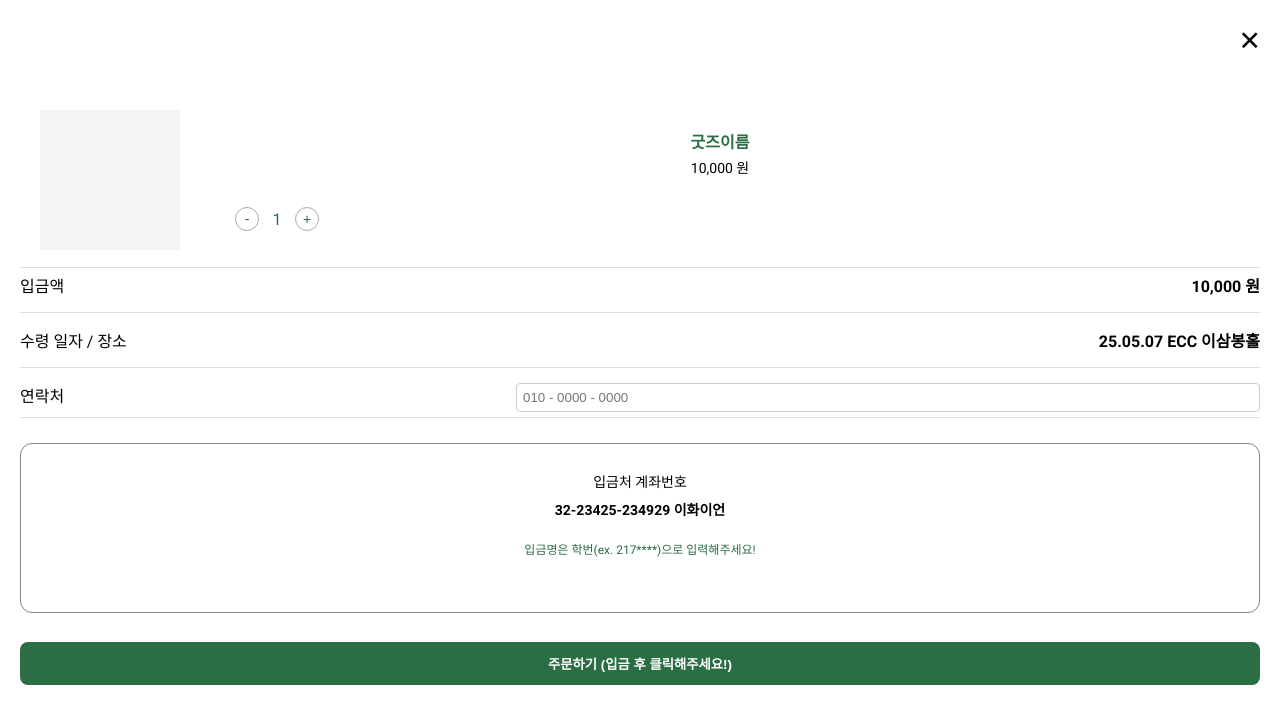
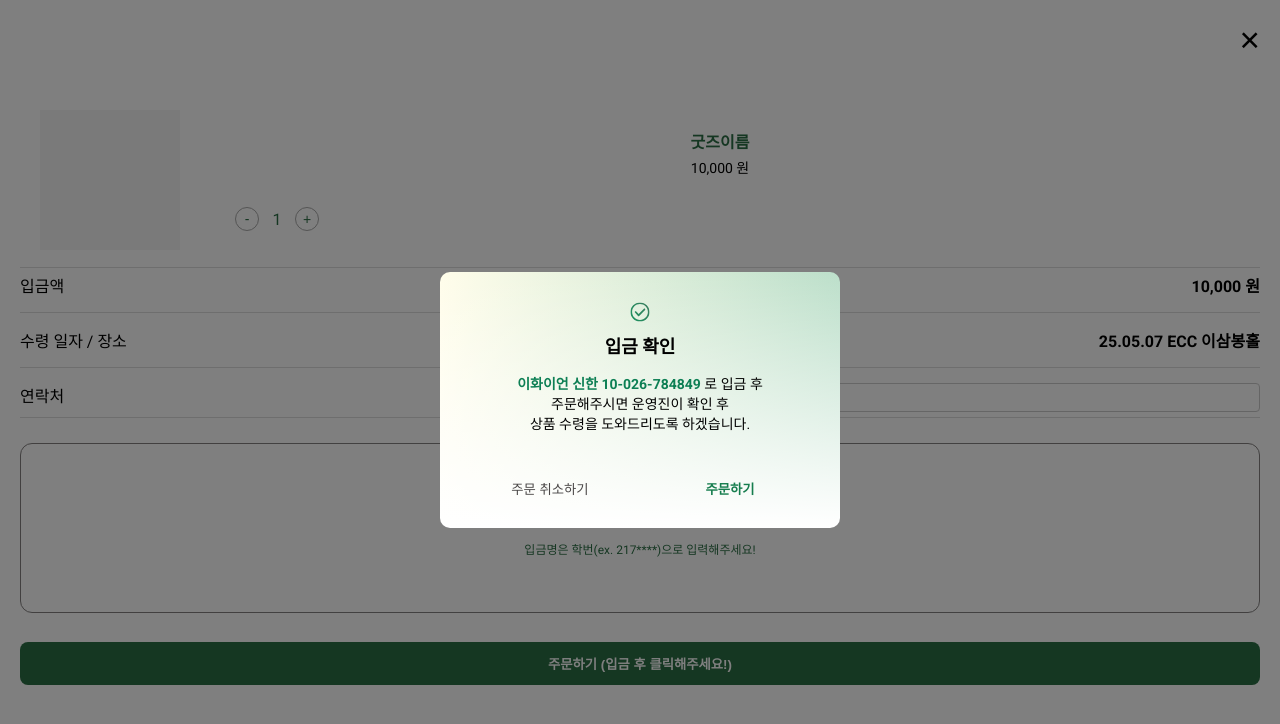
Before and after one commit to his0si/md-site, a React (Vite) app in the folder frontend/: page /order-page in a window 1280 px wide. Both pictures are taken after a click on the button "주문하기 (입금 후 클릭해주세요!)". Shown: the top 724 px of the page. Built offline with nearby package versions, Linux system fonts and the light colour scheme.

Commit message:
Feat: 주문하기 페이지 모달 구현 및 페이징 처리

```diff
--- /dev/null
+++ b/frontend/src/pages/order/OrderModal.jsx
@@ -0,0 +1,78 @@
+import React from "react";
+import Modal from "../../components/Modal";
+import { useNavigate } from "react-router-dom";
+import styled from "styled-components";
+import CheckIcon from "../../assets/CheckIcon.svg"
+
+const ModalInfo = styled.div`
+  padding: 0px 0px;
+  height: 70%;
+  text-align: center;
+  justify-content: center;
+  display: flex;
+  flex-direction: column;
+  gap: 15px;
+`;
+
+const TitleContainer = styled.div`
+  font-weight: 700;
+  font-size: 18px;
+  display: flex;
+  flex-direction: column;
+  justity-content: center;
+  align-items: center;
+  gap: 10px;
+`;
+
+const MessageContainer = styled.div`
+  font-size: 14px;
+`;
+
+const FontLight = styled.div`
+  font-weight: 200px;
+  color: rgb(74, 71, 71);
+`;
+
+const GreenFont = styled.strong`
+color: #0D7F54;
+font-weight: 700;
+`;
+
+const CheckIconContainer = styled.img`
+width: 20px;
+height: 20px;
+`
+
+const OrderModal = ({ modalOpen, setIsModalOpen }) => {
+  const bankingNumber = "신한 10-026-784849";
+  const navigate = useNavigate();
+  const moveButtonHandler = () => {
+    // 주문 api 호출
+    navigate("/order-complete");
+  };
+  return (
+    <div>
+      <Modal
+        isOpen={modalOpen}
+        moveButtonHandler={moveButtonHandler}
+        moveButton={<strong>주문하기</strong>}
+        closeButton={<FontLight>주문 취소하기</FontLight>}
+        onClose={() => setIsModalOpen(false)}
+      >
+        <ModalInfo>
+          <TitleContainer>
+            <CheckIconContainer src={CheckIcon} alt="check-icon"/>
+            입금 확인
+            </TitleContainer>
+          <MessageContainer>
+            <GreenFont>이화이언 {bankingNumber}</GreenFont> 로 입금 후<br />{" "}
+            주문해주시면 운영진이 확인 후<br />
+            상품 수령을 도와드리도록 하겠습니다.
+          </MessageContainer>
+        </ModalInfo>
+      </Modal>
+    </div>
+  );
+};
+
+export default OrderModal;
--- a/frontend/src/pages/order/OrderPage.jsx
+++ b/frontend/src/pages/order/OrderPage.jsx
@@ -2,6 +2,7 @@ import React from "react";
 import { useLocation } from "react-router-dom";
 import styled from "styled-components";
 import { useState } from "react";
+import OrderModal from "./OrderModal";
 
 const Wrapper = styled.div`
   padding: 20px;
@@ -144,6 +145,7 @@ const OrderBtn = styled.button`
 const OrderPage = () => {
   const location = useLocation();
   const state = location.state || {};
+  const [isModalOpen, setIsModalOpen] = useState(false);
 
   const fallbackItem = {
     id: 0,
@@ -226,19 +228,19 @@ const OrderPage = () => {
       </Summary>
 
       <Divider />
-
+      <OrderModal modalOpen={isModalOpen} setIsModalOpen={setIsModalOpen}></OrderModal>
       <Footer>
         <AccountCard>
           <AccountBox>
             입금처 계좌번호
             <br />
-            <strong>32-23425-234929 이화이언</strong>
+            <strong>신한 100-026-784849 이화이언</strong>
           </AccountBox>
           <DepositNote>
             입금명은 학번(ex. 217****)으로 입력해주세요!
           </DepositNote>
         </AccountCard>
-        <OrderBtn>주문하기 (입금 후 클릭해주세요!)</OrderBtn>
+        <OrderBtn onClick={()=>{setIsModalOpen(true)}}>주문하기 (입금 후 클릭해주세요!)</OrderBtn>
       </Footer>
     </Wrapper>
   );
```
Also changed, not shown: frontend/src/assets/CheckIcon.svg (added).
